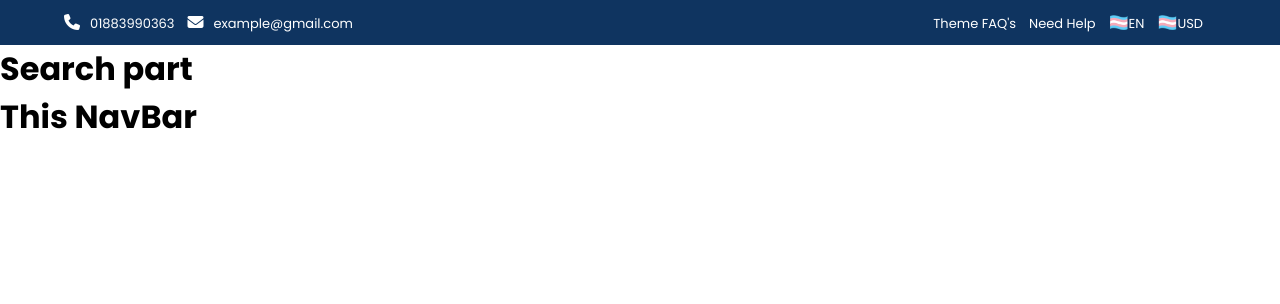
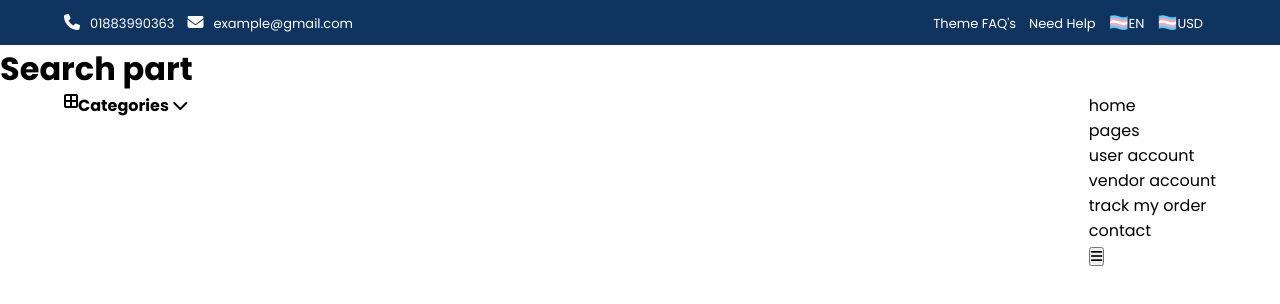
Before and after one commit to zeadhasan/bonik-e-commerce, a React (Create React App) app: page / in a window 1280 px wide. Shown: the top 304 px of the page. Built offline with nearby package versions, Linux system fonts and the light colour scheme.

Commit message:
navBar first commit

```diff
--- a/package.json
+++ b/package.json
@@ -8,6 +8,7 @@
     "@testing-library/user-event": "^13.5.0",
     "react": "^18.2.0",
     "react-dom": "^18.2.0",
+    "react-router-dom": "^6.3.0",
     "react-scripts": "5.0.1",
     "web-vitals": "^2.1.4"
   },
--- a/src/common/header/NavBar.js
+++ b/src/common/header/NavBar.js
@@ -1,11 +1,55 @@
-import React from 'react';
+import React, { useState } from "react";
+import { Link } from "react-router-dom";
 
 const NavBar = () => {
-    return (
-        <>
-           <h1>This NavBar</h1>
-        </>
-    );
+
+    const [MobileMenu, setMobileMenu] = useState(false);
+
+  return (
+    <>
+      <div className="container d_flex">
+        <div className="categories d_flex">
+          <span className="fa-solid fa-border-all"></span>
+          <h4>
+            Categories <i className="fa fa-chevron-down"></i>
+          </h4>
+        </div>
+
+        {/* navBar Links className */}
+
+        <div className="navlink">
+          <ul className="nav">
+            <li>
+              <Link to="/">home</Link>
+            </li>
+            <li>
+              <Link to="/pages">pages</Link>
+            </li>
+            <li>
+              <Link to="/user">user account</Link>
+            </li>
+            <li>
+              <Link to="/vendor">vendor account</Link>
+            </li>
+            <li>
+              <Link to="/track">track my order</Link>
+            </li>
+            <li>
+              <Link to="/contact">contact</Link>
+            </li>
+          </ul>
+
+          <button className="toggle" onClick={() => setMobileMenu(!MobileMenu)}>
+            {MobileMenu ? (
+              <i className="fas fa-times close home-btn"></i>
+            ) : (
+              <i className="fas fa-bars open "></i>
+            )}
+          </button>
+        </div>
+      </div>
+    </>
+  );
 };
 
 export default NavBar;
--- a/src/index.js
+++ b/src/index.js
@@ -3,11 +3,14 @@
 import './index.css';
 import App from './App';
 import reportWebVitals from './reportWebVitals';
+import { BrowserRouter } from "react-router-dom";
 
 const root = ReactDOM.createRoot(document.getElementById('root'));
 root.render(
   <React.StrictMode>
-    <App />
+    <BrowserRouter>
+      <App />
+    </BrowserRouter>
   </React.StrictMode>
 );
 
```
Also changed, not shown: 1 other file (tests, documents, lock files or other folders).
